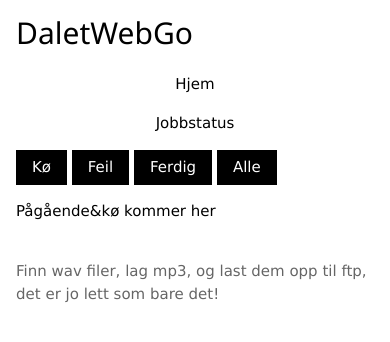
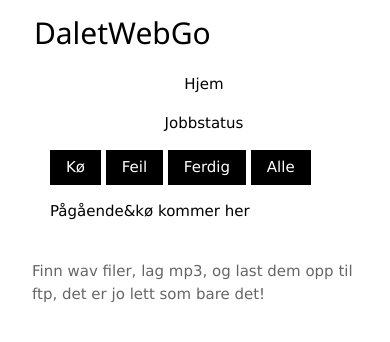
Before and after one commit to Henningen/daletwebgo, a Django app: page /jobstatus/ in a window 390 px wide. Shown: the top 342 px of the page. Run offline with Django 3.2, Linux system fonts and the light colour scheme.

Commit message:
playing around with responsive design and adding page borders 5%

```diff
--- a/daletwebgo/wavfinder/templates/wavfinder/base.html
+++ b/daletwebgo/wavfinder/templates/wavfinder/base.html
@@ -1,21 +1,34 @@
 {% load staticfiles %}
 <html>
+	<div class="w3-container w3-theme">
+	<div class=w3-row>
+	<div class="w3-col" style="width:5%;min-height:1px"></div>
 	<head>
 		<title> DaletWebGo </title>
 		<link rel="stylesheet" href="{% static 'css/w3.css' %}">
 		<link rel="stylesheet" href="{% static 'css/w3-theme-teal.css' %}">
 	</head>
-	<header class="w3-container w3-theme">
+	<header class="w3-theme">
 	<h2>DaletWebGo</h2>
 	{% include "wavfinder/navbar.html" %}
 	</header>
-
-	<div class="w3-padding w3-white">
-	{% block content %}
-	{% endblock %}
+	{% comment %}
+	<div class="w3-rest w3-padding w3-white">
+	<div class="w3-col w3-theme" style="width:15px;height:100%;min-height:100%"></div>
+	<div class="w3-col" style="width:50px" />
+	{% endcomment %}
+	<div class="w3-row">
+		<div class="w3-col" style="width:5%;min-height:1px"></div>
+		<div class="w3-col w3-padding w3-white" style="width:90%">
+			{% block content %}
+			{% endblock %}
+		</div>
+		<div class="w3-col" style="width:5%;min-height:1px"></div>
+	</div>
 	</div>
 	<footer class="w3-container w3-theme">
 	<!--<h5>DaletWebGo</h5>-->
 	<p class="w3-opacity">Finn wav filer, lag mp3, og last dem opp til ftp, det er jo lett som bare det!</p>
 	</footer>
+	</div>
 </html>
--- a/daletwebgo/wavfinder/templates/wavfinder/navbar.html
+++ b/daletwebgo/wavfinder/templates/wavfinder/navbar.html
@@ -1,4 +1,4 @@
-<ul class="w3-navbar w3-theme">
+<ul class="w3-navbar w3-theme" style="margin-left:5%">
 	<li><a href="{% url 'wavsearch' %}">Hjem</a></li>
 	<li><a href="{% url 'jobstatus' %}">Jobbstatus</a></li>
 </ul>
```
